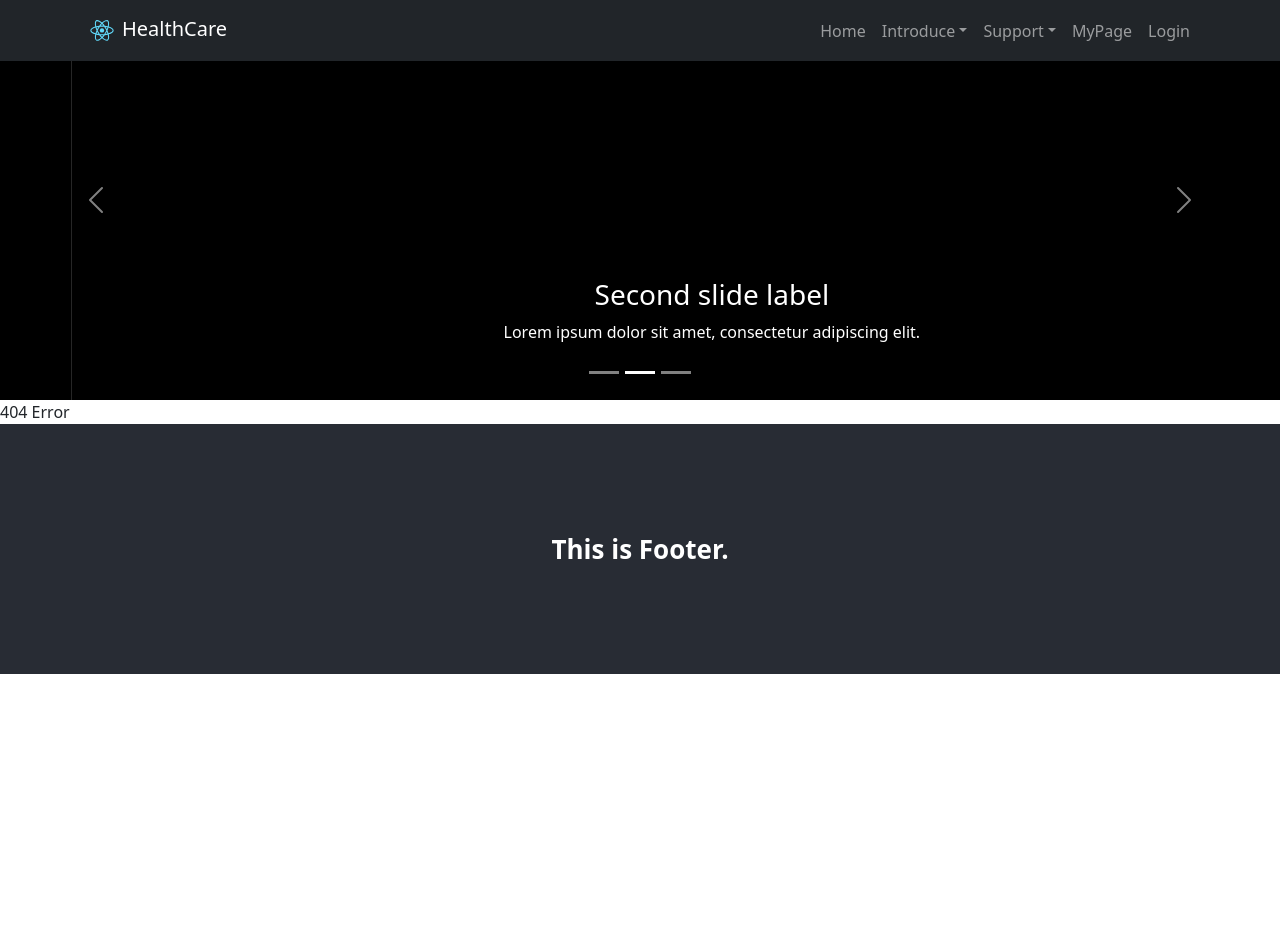
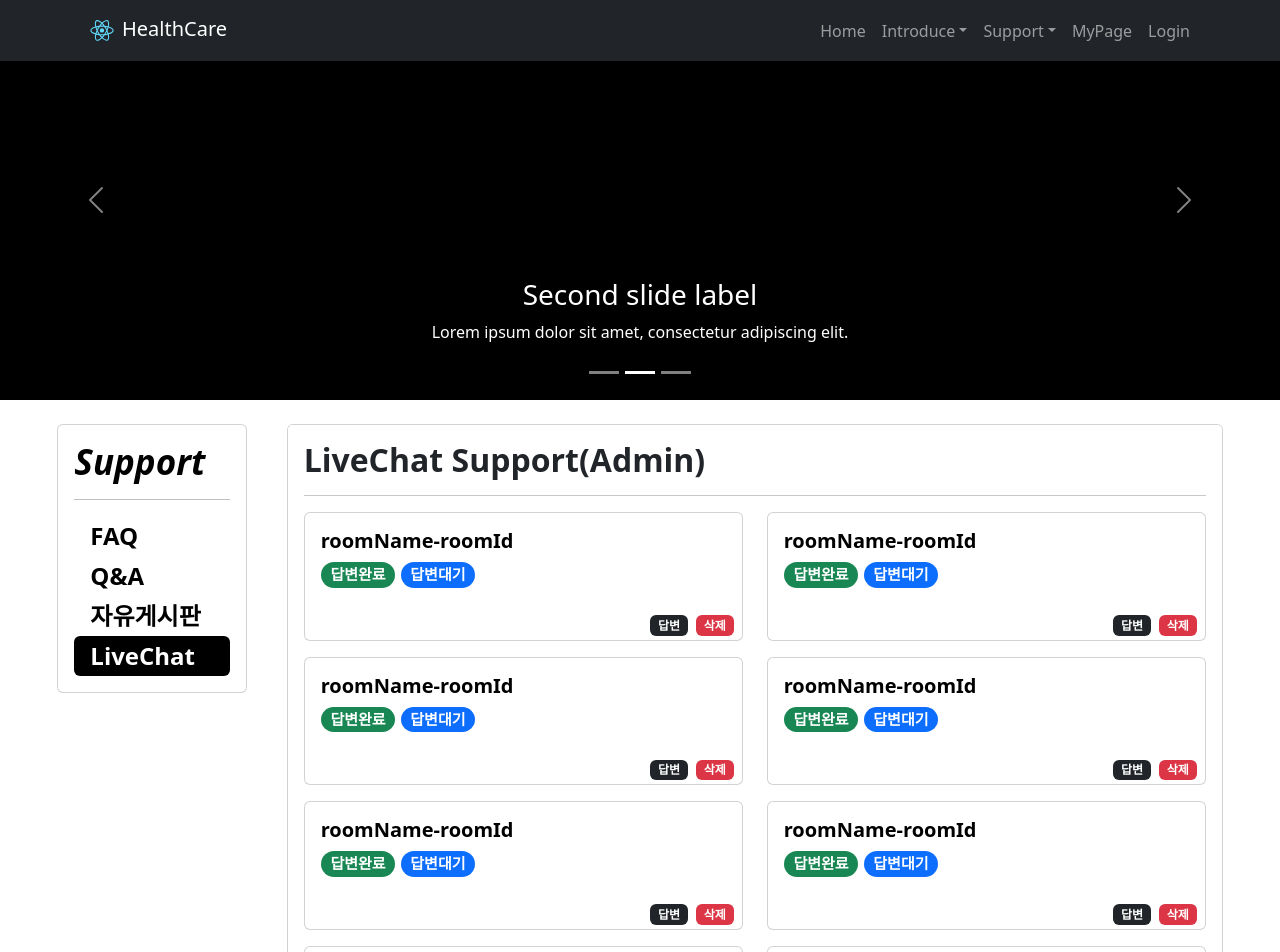
Before and after one commit to JoSihun/HealthCare, a React (Create React App) app in the folder healthcare/src/main/reactfront/: page /support/livechat/list in a window 1280 px wide. Shown: the top 952 px of the page. Before the commit the page ends 800 px from the top, so only its background shows below. Built offline with nearby package versions, Linux system fonts and the light colour scheme.

Commit message:
feat(LiveChat): add front design for livechat management add Route path for LiveChatList.js in Component App.js add Component in pages/support/LiveChatList.js
refactor code more clearly from WebSocketChatController.java to LiveChatRestController.java

```diff
--- a/healthcare/src/main/reactfront/src/App.js
+++ b/healthcare/src/main/reactfront/src/App.js
@@ -27,6 +27,7 @@ import FreeBoardEdit from './pages/support/FreeBoardEdit';
 import FreeBoardSearch from './pages/support/FreeBoardSearch';
 
 import LiveChat from "./pages/support/LiveChat";
+import LiveChatList from "./pages/support/LiveChatList";
 
 
 function App() {
@@ -56,6 +57,7 @@ function App() {
                   <Route path="/support/freeboard/post/:id" element={<FreeBoardPost />}></Route>
 
                   <Route path="/support/livechat" element={<LiveChat />}></Route>
+                  <Route path="/support/livechat/list" element={<LiveChatList />}></Route>
 
                   <Route path="/my-page" element={<MyPage />}></Route>
 
--- /dev/null
+++ b/healthcare/src/main/reactfront/src/pages/support/LiveChatList.js
@@ -0,0 +1,91 @@
+import React, { useEffect, useState } from "react";
+import { Badge, Card, Col, Container, Row } from "react-bootstrap";
+import { Link } from "react-router-dom";
+import SideBar from "../../components/support/SideBar";
+
+const ChatRoom = (props) => {
+    const handleEnter = async (e) => {
+        e.preventDefault();
+    }
+    const handleEdit = async (e) => {
+
+    }
+
+    const handleDelete = async (e) => {
+        e.preventDefault();
+    }
+
+    return (
+        <Card className="mb-3">
+            <Link onClick={handleEnter} style={{ color:"black", textDecoration: "none" }}>
+                <Card.Body >
+                    <Card.Title><h5><strong>roomName-roomId</strong></h5>
+                    <Badge pill bg="success">답변완료</Badge>&nbsp;
+                    <Badge pill bg="primary">답변대기</Badge>&nbsp;
+                    </Card.Title>
+                </Card.Body>
+            </Link>
+            <div className="d-flex justify-content-end mx-2 mb-1">
+                <Link onClick={handleEdit}><Badge className="me-1" bg="dark">답변</Badge></Link>
+                <Link onClick={handleDelete}><Badge className="ms-1" bg="danger">삭제</Badge></Link>
+            </div>
+        </Card>
+    );
+}
+
+const ChatRoomList = (props) => {
+    return (
+        <Row>
+            <Col className="col-md-6">
+                <ChatRoom />
+            </Col>
+            <Col className="col-md-6">
+                <ChatRoom />
+            </Col>
+            <Col className="col-md-6">
+                <ChatRoom />
+            </Col>
+            <Col className="col-md-6">
+                <ChatRoom />
+            </Col>
+            <Col className="col-md-6">
+                <ChatRoom />
+            </Col>
+            <Col className="col-md-6">
+                <ChatRoom />
+            </Col>
+            <Col className="col-md-6">
+                <ChatRoom />
+            </Col>
+            <Col className="col-md-6">
+                <ChatRoom />
+            </Col>
+            <Col className="col-md-6">
+                <ChatRoom />
+            </Col>
+        </Row>
+    );
+}
+
+export default function LiveChatList() {
+    return (
+        <Container fluid>
+            <Row className="justify-content-center">
+                <Col className="col-md-2 mx-2 my-4">
+                    <SideBar />
+                </Col>
+
+                <Col className="col-md-9 mx-2 my-4">
+                    <Card style={{ minHeight: "50vh", maxHeight: "75vh", overflow: "auto"}}>
+                        <Card.Body>
+                            <Card.Title><h2><strong>LiveChat Support(Admin)</strong></h2></Card.Title>
+                            <hr/>
+                            <ChatRoomList />
+
+                        </Card.Body>
+                    </Card>
+                </Col>
+            </Row>
+        </Container>
+    );
+}
```
Also changed, not shown: 2 other files (tests, documents, lock files or other folders).
